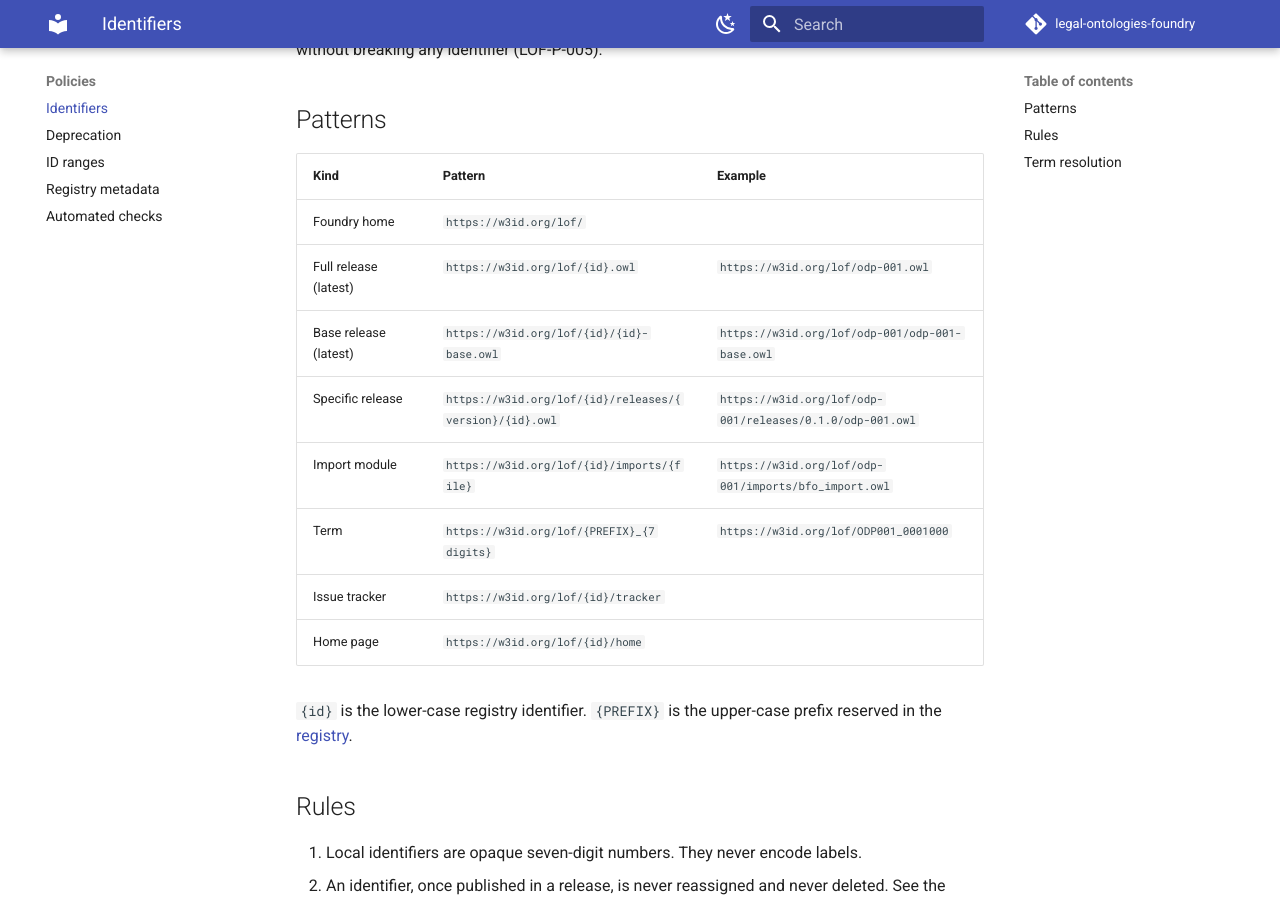
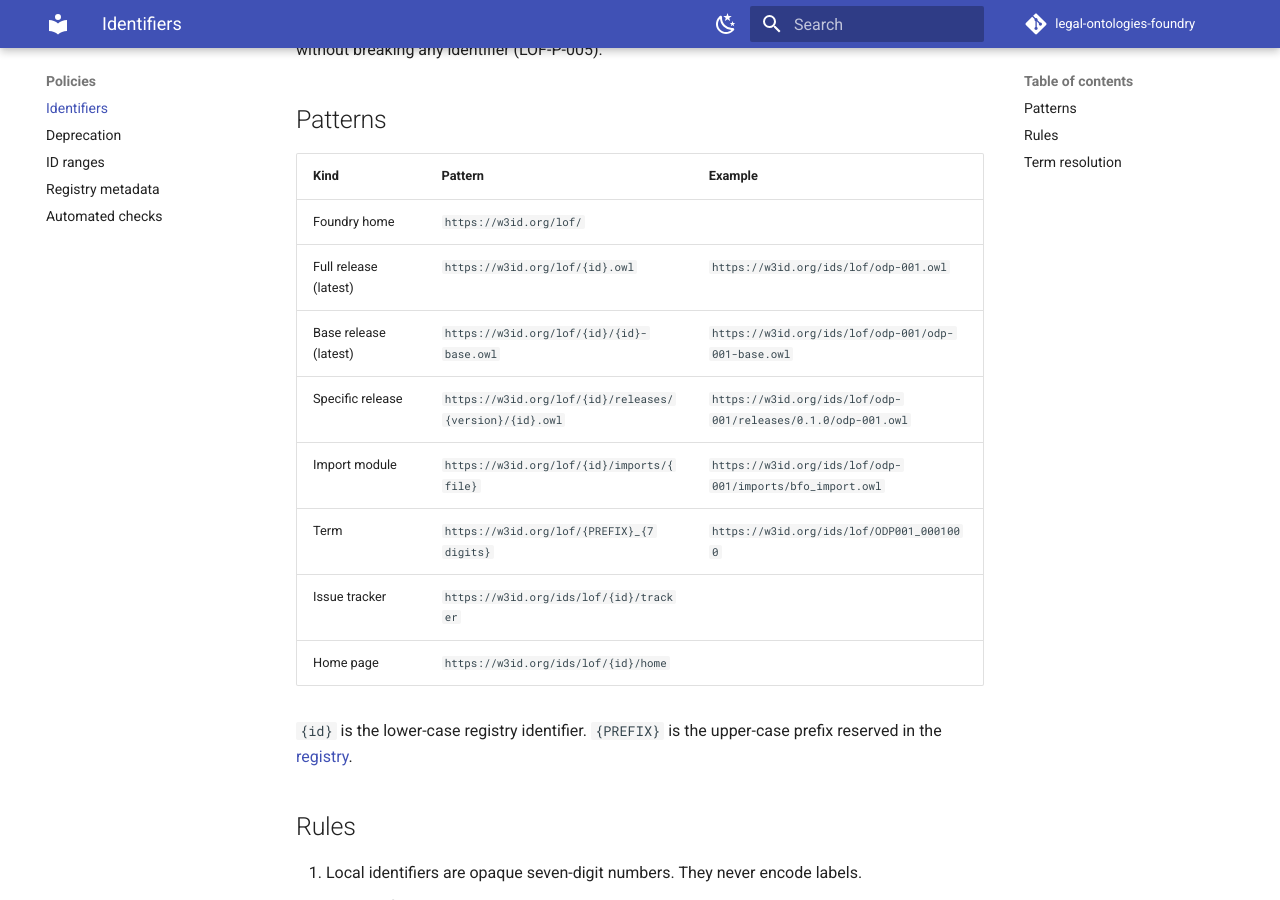
Before and after one commit to legal-ontologies-foundry/legal-ontologies-foundry.github.io, an MkDocs documentation site: the page built from docs/policy/identifiers.md, in a window 1280 px wide and 900 px high, scrolled down 242 px. Built offline with MkDocs 1.6.1 and Material for MkDocs 9.7.7, drawn with Linux system fonts in a browser that asks for light colours; comment, search, counter and statistics services are not loaded; some of the changed lines change nothing that is shown.

Commit message:
Update identifiers with new URL patterns

```diff
--- a/docs/policy/identifiers.md
+++ b/docs/policy/identifiers.md
@@ -11,13 +11,13 @@ identifier (LOF-P-005).
 | Kind | Pattern | Example |
 |---|---|---|
 | Foundry home | `https://w3id.org/lof/` | |
-| Full release (latest) | `https://w3id.org/lof/{id}.owl` | `https://w3id.org/lof/odp-001.owl` |
-| Base release (latest) | `https://w3id.org/lof/{id}/{id}-base.owl` | `https://w3id.org/lof/odp-001/odp-001-base.owl` |
-| Specific release | `https://w3id.org/lof/{id}/releases/{version}/{id}.owl` | `https://w3id.org/lof/odp-001/releases/0.1.0/odp-001.owl` |
-| Import module | `https://w3id.org/lof/{id}/imports/{file}` | `https://w3id.org/lof/odp-001/imports/bfo_import.owl` |
-| Term | `https://w3id.org/lof/{PREFIX}_{7 digits}` | `https://w3id.org/lof/ODP001_0001000` |
-| Issue tracker | `https://w3id.org/lof/{id}/tracker` | |
-| Home page | `https://w3id.org/lof/{id}/home` | |
+| Full release (latest) | `https://w3id.org/lof/{id}.owl` | `https://w3id.org/ids/lof/odp-001.owl` |
+| Base release (latest) | `https://w3id.org/lof/{id}/{id}-base.owl` | `https://w3id.org/ids/lof/odp-001/odp-001-base.owl` |
+| Specific release | `https://w3id.org/lof/{id}/releases/{version}/{id}.owl` | `https://w3id.org/ids/lof/odp-001/releases/0.1.0/odp-001.owl` |
+| Import module | `https://w3id.org/lof/{id}/imports/{file}` | `https://w3id.org/ids/lof/odp-001/imports/bfo_import.owl` |
+| Term | `https://w3id.org/lof/{PREFIX}_{7 digits}` | `https://w3id.org/ids/lof/ODP001_0001000` |
+| Issue tracker | `https://w3id.org/ids/lof/{id}/tracker` | |
+| Home page | `https://w3id.org/ids/lof/{id}/home` | |
 
 `{id}` is the lower-case registry identifier. `{PREFIX}` is the upper-case
 prefix reserved in the [registry](../registry/index.md).
```
